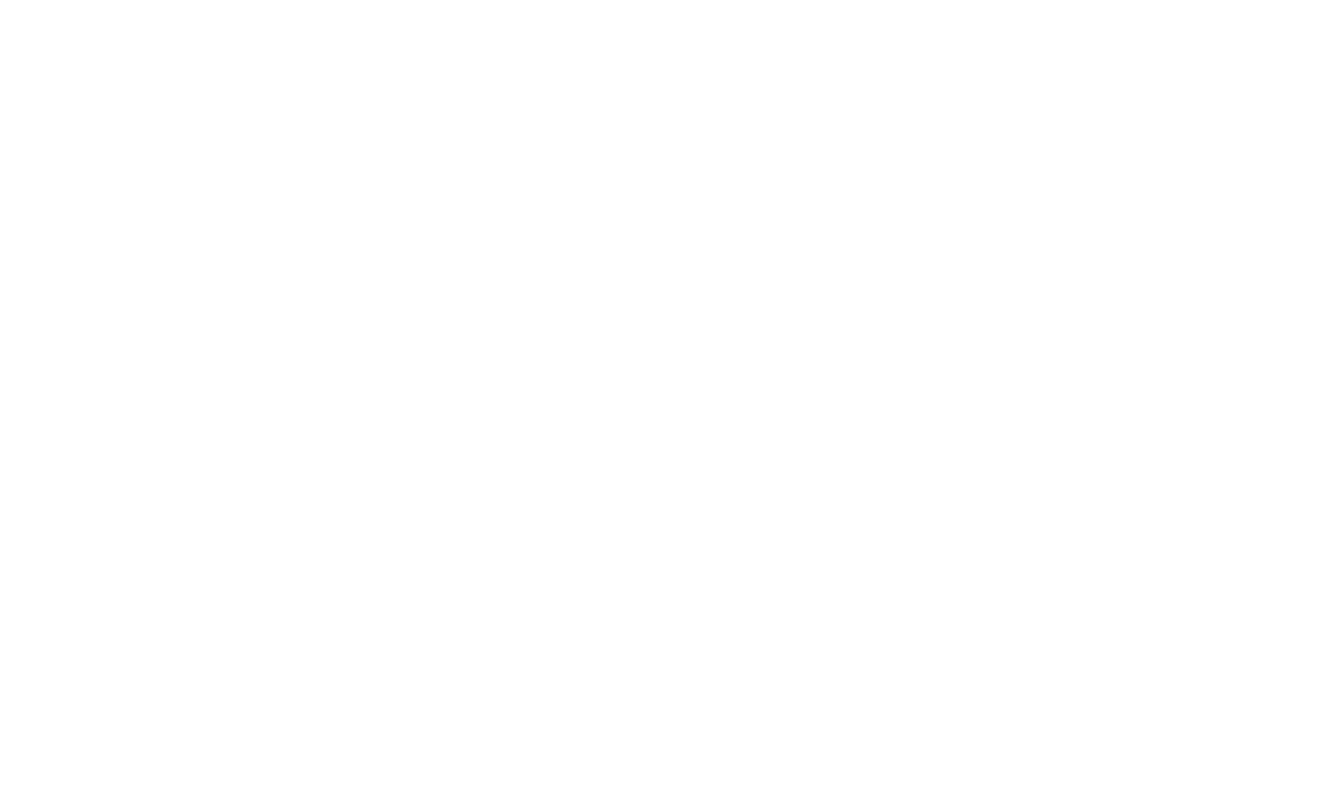
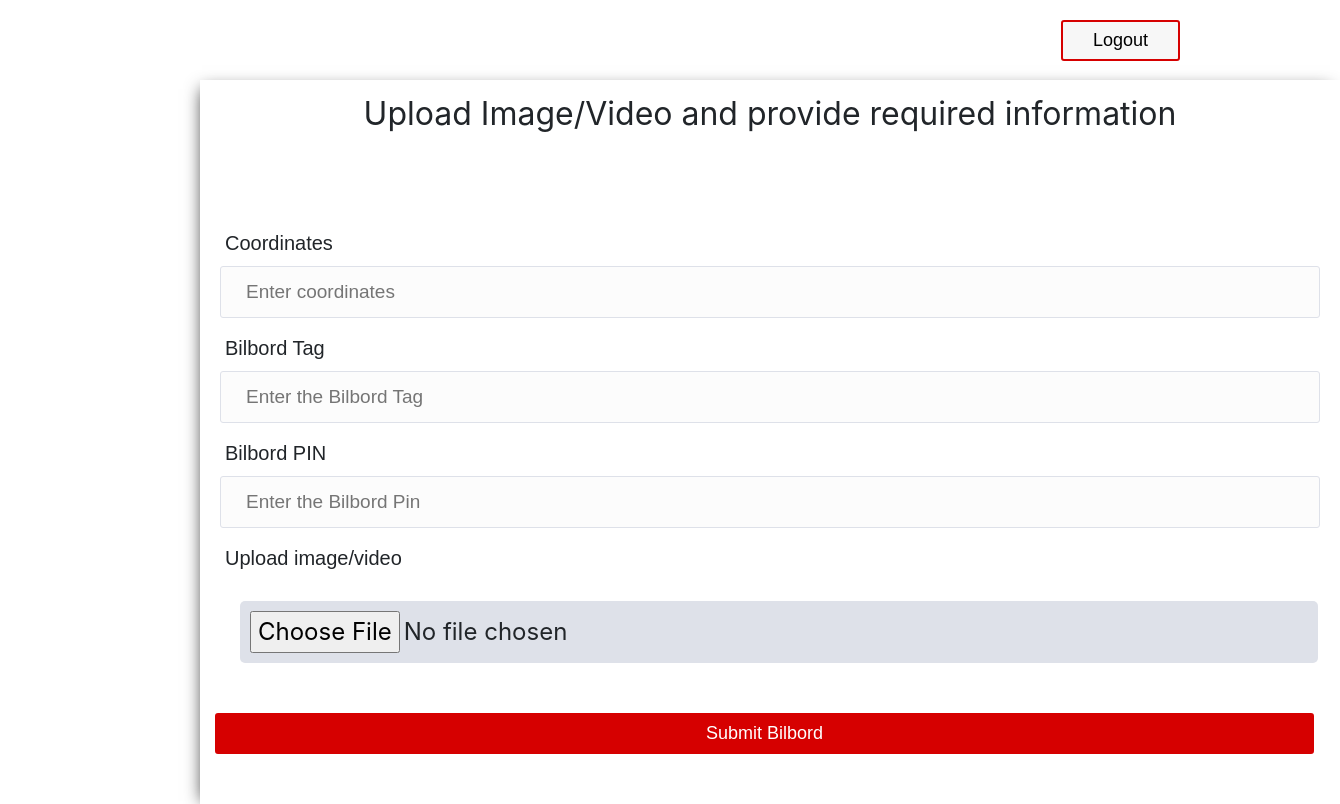
Before and after one commit to MalcolmTomisin/reactTwt, a React (Create React App) app: page / in a window 1280 px wide. Shown: the whole page, 1340 px wide, since content can reach past the window. Built offline with nearby package versions, Linux system fonts and the light colour scheme; sample sign-in values are in the browser's storage.

Commit message:
refactor endpoint

```diff
--- a/src/App.js
+++ b/src/App.js
@@ -12,7 +12,7 @@
             <BrowserRouter>
                 <Route path='/signin' exact component={LoginBox}/>
                 <Route path="/register" exact component={RegisterBox} />
-                <Route path="/home" component={Home} />
+                <Route path="" component={Home} />
             </BrowserRouter>
         );
     }
--- a/src/network/endpoint.js
+++ b/src/network/endpoint.js
@@ -1,5 +1,5 @@
 
-const api = 'http://api.bilbordapp.com';
+const api = 'https://api.bilbordapp.com';
 const contributorApi = `${api}/api/contributor`;
 const contributorSignUpApi = `${contributorApi}/create`;
 const contributorSignInApi = `${contributorApi}/login`;
```
